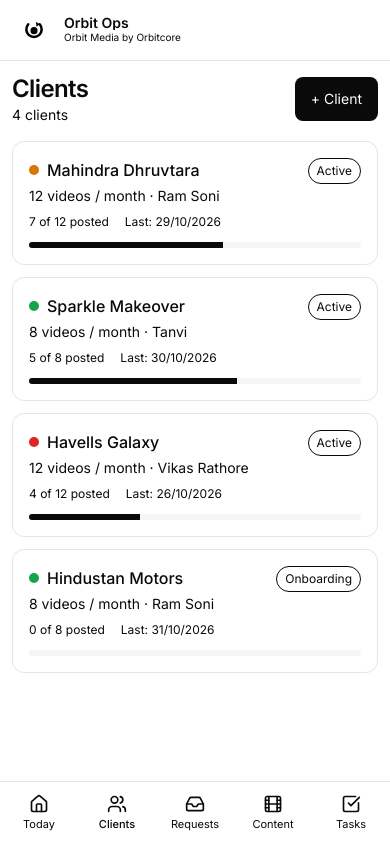
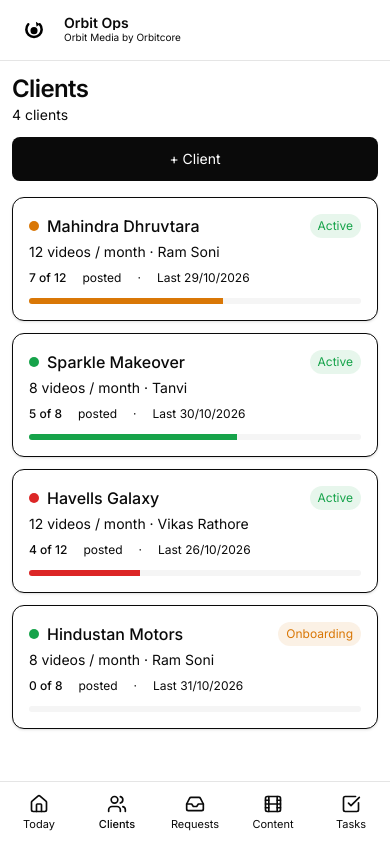
Before and after one commit to rajavikramaditya/orbit-ops, a Next.js app: page /clients in a window 390 px wide. Built offline with nearby package versions, Linux system fonts and the light colour scheme.

Commit message:
Professional client cards: status badges, health-colored progress

```diff
--- a/src/app/clients/page.tsx
+++ b/src/app/clients/page.tsx
@@ -40,12 +40,12 @@ export default function ClientsPage() {
 
   return (
     <div className="max-w-3xl mx-auto space-y-4">
-      <header className="flex items-center justify-between">
+      <header className="flex flex-col sm:flex-row sm:items-center justify-between gap-3">
         <div>
           <h1 className="text-2xl font-semibold tracking-tight">Clients</h1>
           <p className="text-sm text-muted-foreground">{clients.length} clients</p>
         </div>
-        <button onClick={() => setShowForm(!showForm)} className="rounded-lg bg-foreground text-background px-4 py-2 text-sm">
+        <button onClick={() => setShowForm(!showForm)} className="rounded-lg bg-foreground text-background px-4 py-3 text-sm w-full sm:w-auto">
           {showForm ? 'Cancel' : '+ Client'}
         </button>
       </header>
@@ -53,7 +53,7 @@ export default function ClientsPage() {
       {showForm && (
         <form onSubmit={addClient} className="rounded-xl border p-4 space-y-3">
           <input required placeholder="Client name" value={form.name} onChange={e => setForm({ ...form, name: e.target.value })} className="w-full border rounded-lg px-3 py-2" />
-          <div className="grid grid-cols-2 gap-2">
+          <div className="grid grid-cols-1 sm:grid-cols-2 gap-2">
             <select value={form.package} onChange={e => setForm({ ...form, package: e.target.value, videosPromised: e.target.value.includes('12') ? 12 : 8 })} className="border rounded-lg px-3 py-2">
               <option>8 videos / month</option>
               <option>12 videos / month</option>
@@ -61,7 +61,7 @@ export default function ClientsPage() {
             </select>
             <input placeholder="Owner" value={form.owner} onChange={e => setForm({ ...form, owner: e.target.value })} className="border rounded-lg px-3 py-2" />
           </div>
-          <div className="grid grid-cols-2 gap-2">
+          <div className="grid grid-cols-1 sm:grid-cols-2 gap-2">
             <input placeholder="Industry" value={form.industry} onChange={e => setForm({ ...form, industry: e.target.value })} className="border rounded-lg px-3 py-2" />
             <input placeholder="City" value={form.city} onChange={e => setForm({ ...form, city: e.target.value })} className="border rounded-lg px-3 py-2" />
           </div>
@@ -72,23 +72,27 @@ export default function ClientsPage() {
 
       <div className="space-y-3">
         {clients.map((c) => (
-          <Link key={c.id} href={`/clients/${c.id}`} className="block rounded-xl border border-border p-4 hover:bg-muted/50 transition-colors">
+          <Link key={c.id} href={`/clients/${c.id}`} className="block rounded-xl border bg-background p-4 shadow-sm hover:shadow active:bg-muted/50 transition-all">
             <div className="flex items-start justify-between gap-3">
-              <div className="min-w-0">
+              <div className="min-w-0 flex-1">
                 <div className="flex items-center gap-2">
-                  <span className={`h-2.5 w-2.5 rounded-full ${c.health === 'red' ? 'bg-red' : c.health === 'amber' ? 'bg-amber' : 'bg-green'}`} />
+                  <span className={`h-2.5 w-2.5 rounded-full shrink-0 ${c.health === 'red' ? 'bg-red' : c.health === 'amber' ? 'bg-amber' : 'bg-green'}`} />
                   <h3 className="font-medium truncate">{c.name}</h3>
                 </div>
-                <p className="text-sm text-muted-foreground mt-1">{c.package} · {c.owner}</p>
-                <div className="mt-2 flex items-center gap-4 text-xs">
-                  <span>{c.videosPosted} of {c.videosPromised} posted</span>
-                  <span>Last: {new Date(c.lastActivityAt).toLocaleDateString('en-IN')}</span>
+                <p className="text-sm text-muted-foreground mt-1 truncate">{c.package} · {c.owner}</p>
+                <div className="mt-2 flex flex-wrap items-center gap-x-4 gap-y-1 text-xs">
+                  <span className="font-medium">{c.videosPosted} of {c.videosPromised}</span>
+                  <span className="text-muted-foreground">posted</span>
+                  <span className="text-muted-foreground">·</span>
+                  <span>Last {new Date(c.lastActivityAt).toLocaleDateString('en-IN')}</span>
                 </div>
               </div>
-              <span className="text-xs px-2 py-1 rounded-full border">{c.status}</span>
+              <span className={`text-xs px-2 py-1 rounded-full shrink-0 ${c.status === 'Active' ? 'bg-green/10 text-green' : c.status === 'Onboarding' ? 'bg-amber/10 text-amber' : 'border'}`}>
+                {c.status}
+              </span>
             </div>
             <div className="mt-3 h-1.5 w-full rounded-full bg-muted overflow-hidden">
-              <div className="h-full bg-foreground" style={{ width: `${(c.videosPosted / c.videosPromised) * 100}%` }} />
+              <div className={`h-full ${c.health === 'red' ? 'bg-red' : c.health === 'amber' ? 'bg-amber' : 'bg-green'}`} style={{ width: `${(c.videosPosted / c.videosPromised) * 100}%` }} />
             </div>
           </Link>
         ))}
```
